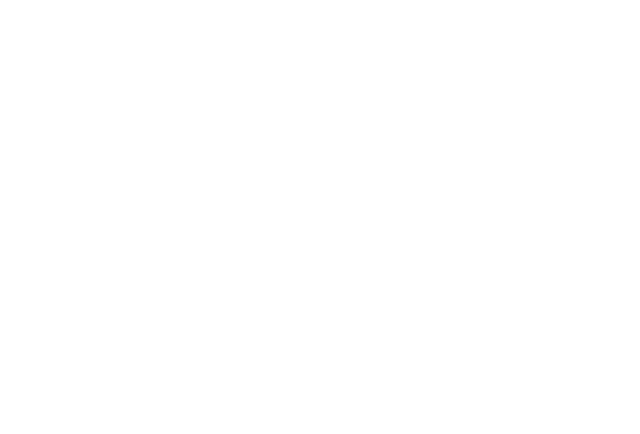
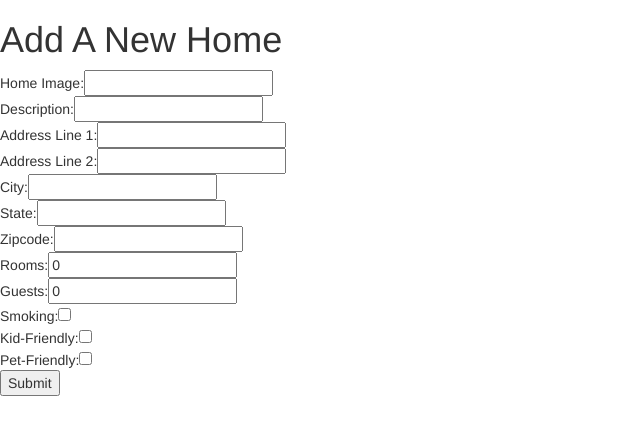
Before and after one commit to cmsegui/carebnb, a React (Create React App) app in the folder client/: page /addHome in a window 1280 px wide. Shown: the top 434 px of the page, without its empty margins (0-640 px from the left). Built offline with nearby package versions, Linux system fonts and the light colour scheme.

Commit message:
updated form on add home

```diff
--- a/client/src/App.js
+++ b/client/src/App.js
@@ -2,7 +2,9 @@
 import User from './components/User';
 import HomeList from './components/HomeList';
 import IndHome from './components/IndHome';
+import UserProfile from './components/UserProfile';
 import { BrowserRouter as Router, Route } from 'react-router-dom';
+import AddHome from './components/AddHome';
 
 class App extends Component {
   render() {
@@ -10,8 +12,10 @@
       <Router>
         <div>
           <Route exact path="/user" component={User} />
+          <Route exact path="/user/:id" component={UserProfile} />
           <Route exact path="/search" component={HomeList} />
           <Route exact path="/search/:id" component={IndHome} />
+          <Route exact path="/addHome" component={AddHome} />
         </div>
       </Router>
     );
--- /dev/null
+++ b/client/src/components/AddHome.js
@@ -0,0 +1,85 @@
+import React, { Component } from 'react';
+import axios from 'axios';
+
+class AddHome extends Component {
+    constructor() {
+     super();
+     this.state = {
+        home: {
+            img: '',
+            description: '',
+            addressLine1: '',
+            addressLine2: '',
+            city: '',
+            state: '',
+            zipcode: '',
+            rooms: 0,
+            guests: 0,
+            smoking: false,
+            kids: true,
+            pets: true
+        }
+       }
+    }
+_addNewHome = e => {
+    e.preventDefault();
+    axios.post('/api/search', this.state).then(res => {
+        console.log(res.data);
+    });
+};
+
+_handleChange = (e) => {
+    const newState = {...this.state.home}
+    newState[e.target.name] = e.target.value
+    this.setState({home: newState})
+}
+
+render() {
+     return(
+         <div>
+             <h1>Add A New Home</h1>
+             <form onSubmit={this._addNewHome}>
+                 <div>Home Image:
+                 <input onChange={this._handleChange} type="text" name="img" value={this.state.home.img} />
+                 </div>
+                 <div>Description:
+                 <input onChange={this._handleChange} type="text" name="description" value={this.state.home.description} />
+                 </div>
+                 <div>Address Line 1:
+                 <input onChange={this._handleChange} type="text" name="addressLine1" value={this.state.home.addressLine1} />
+                 </div>
+                 <div>Address Line 2:
+                 <input onChange={this._handleChange} type="text" name="addressLine2" value={this.state.home.addressLine2} />
+                 </div>
+                 <div>City:
+                 <input onChange={this._handleChange} type="text" name="city" value={this.state.home.city} />
+                 </div>
+                 <div>State:
+                 <input onChange={this._handleChange} type="selectbox" name="state" value={this.state.home.state} />
+                 </div>
+                 <div>Zipcode:
+                 <input onChange={this._handleChange} type="text" name="zipcode" value={this.state.home.zipcode} />
+                 </div>
+                 <div>Rooms:
+                 <input onChange={this._handleChange} type="text" name="number" value={this.state.home.rooms} />
+                 </div>
+                 <div>Guests:
+                 <input onChange={this._handleChange} type="text" name="number" value={this.state.home.guests} />
+                 </div>
+                 <div>Smoking:
+                 <input onChange={this._handleChange} type="checkbox" name="smoking" value={this.state.home.smoking} />
+                 </div>
+                 <div>Kid-Friendly:
+                 <input onChange={this._handleChange} type="checkbox" name="kids" value={this.state.home.kids} />
+                 </div>
+                 <div>Pet-Friendly:
+                 <input onChange={this._handleChange} type="checkbox" name="pets" value={this.state.home.pets} />
+                 </div>
+                <input type="submit" value="Submit" />
+             </form>
+         </div>
+     )
+    }
+   }
+
+export default AddHome;
--- a/client/src/components/HomeList.js
+++ b/client/src/components/HomeList.js
@@ -1,6 +1,6 @@
 import React, { Component } from 'react';
 import axios from 'axios';
-import { BrowserRouter as Router, Route, Link } from 'react-router-dom';
+import { Link } from 'react-router-dom';
 
 
 class HomeList extends Component {
@@ -25,7 +25,6 @@
   }
 
   render() {
-      const id = this.props.match.params.id;
     return (
       <div>
           <h1>HOMES</h1>
--- a/client/src/components/IndHome.js
+++ b/client/src/components/IndHome.js
@@ -1,6 +1,5 @@
 import React, { Component } from 'react';
 import axios from 'axios';
-
 
 class IndHome extends Component {
   constructor() {
@@ -73,18 +72,12 @@
                       <div className="col">
                       <div>Rooms: {home.rooms}</div>
                       </div>
-                      <div className="col">
-                          3
-                      </div>
                   </div>
               </div>
               <div className="bottom-bordered">
                   <div className="row">
                       <div className="col">
                       <div>Guests: {home.guests}</div>
-                      </div>
-                      <div className="col">
-                          7
                       </div>
                   </div>
               </div>
--- a/client/src/components/User.js
+++ b/client/src/components/User.js
@@ -1,6 +1,5 @@
 import React, { Component } from 'react';
 import axios from 'axios';
-
 
 class User extends Component {
   constructor() {
@@ -13,7 +12,6 @@
     this._getUserData();
   }
   _getUserData = () => {
-    //const id = this.props.match.params.id;
     axios.get('/api/user/')
       .then((res) => {
         this.setState({ users: res.data })
@@ -31,6 +29,7 @@
           return (<div key={user.id}>
             <h1>{user.username}</h1>
             <img src={user.img} alt='userpic' />
+
             </div>)
         })}
       </div>
--- /dev/null
+++ b/client/src/components/UserProfile.js
@@ -0,0 +1,43 @@
+import React, { Component } from 'react';
+import axios from 'axios';
+
+class UserProfile extends Component {
+  constructor() {
+    super();
+    this.state = {
+      user: {
+        email: '',
+        password: '',
+        username: '',
+        img: '',
+        isOwner: true,
+        homes: []
+      }
+    }
+  }
+  componentWillMount() {
+    this._getUserProfileData();
+  }
+  _getUserProfileData = () => {
+    const id = this.props.match.params.id;
+    console.log(id);
+    axios.get(`/api/user/${id}`)
+      .then((res) => {
+        console.log(res.data)
+        this.setState({ user: res.data })
+      })
+      .catch((err) => {
+        console.log(err);
+      });
+  }
+
+  render() {
+    return (
+      <div>
+          user profile
+      </div>
+    )
+  }
+}
+
+export default UserProfile;
--- a/client/src/index.css
+++ b/client/src/index.css
@@ -3,3 +3,6 @@
   padding: 0;
   font-family: sans-serif;
 }
+.bottom-bordered {
+  border-bottom: 1px dotted grey;
+}
--- a/package.json
+++ b/package.json
@@ -6,7 +6,8 @@
   "scripts": {
     "start": "node server.js",
     "dev": "concurrently \"nodemon server.js\" \"cd ./client  && yarn start \" ",
-    "test": "echo \"Error: no test specified\" && exit 1"
+    "test": "echo \"Error: no test specified\" && exit 1",
+    "postinstall": "cd client && npm install && npm run build"
   },
   "repository": {
     "type": "git",
```
Also changed, not shown: 2 other files (tests, documents, lock files or other folders).
